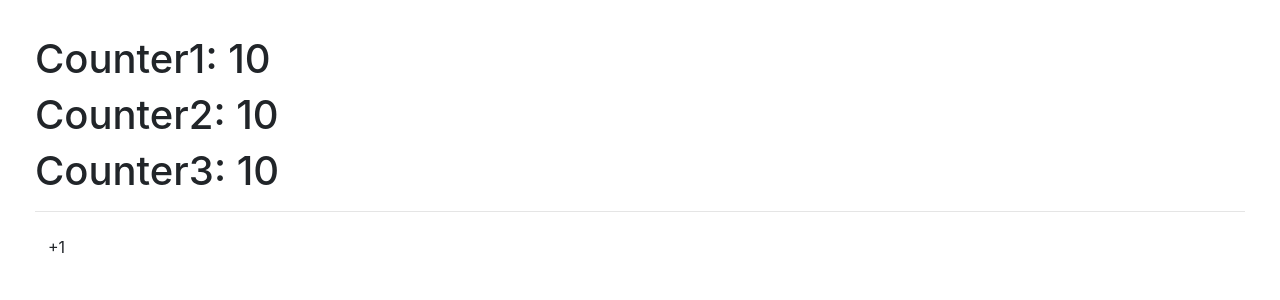
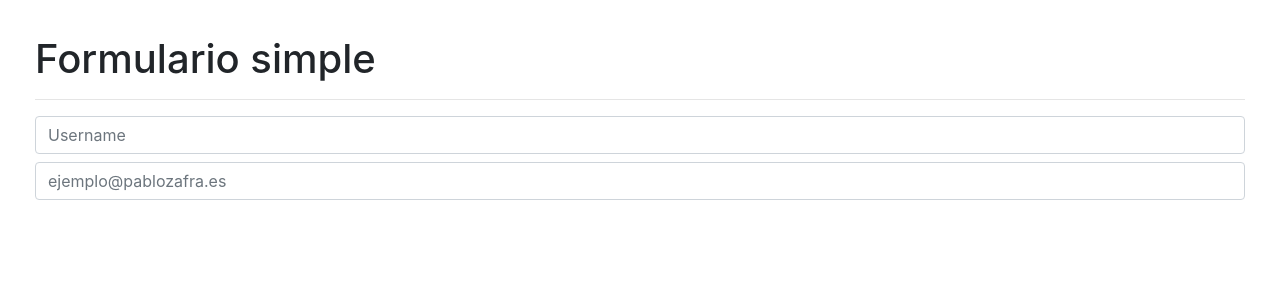
Before and after one commit to pablozafra90/HooksApp, a React (Vite) app: page / in a window 1280 px wide. Shown: the top 300 px of the page. Built offline with nearby package versions, Linux system fonts and the light colour scheme.

Commit message:
vuelta de malaga

```diff
--- a/src/01-useState/CounterApp.jsx
+++ b/src/01-useState/CounterApp.jsx
@@ -6,7 +6,7 @@
         counter1: 10,
         counter2: 10,
         counter3: 10,
-    })
+    });
 
     const { counter1, counter2, counter3 } = state;
 
--- /dev/null
+++ b/src/01-useState/CounterWithCustomHook.jsx
@@ -0,0 +1,17 @@
+import { useCounter } from "../Hooks/useCounter"
+
+export const CounterWithCustomHook = () => {
+
+    const { counter, increment, decrement, reset } = useCounter();
+
+    return (
+        <>
+            <h1>Counterr with Hook: { counter }</h1>
+            <hr/>
+
+            <button onClick={ () => { increment(2) } } className='btn btn-primary'>+1</button>
+            <button onClick={ reset } className='btn btn-primary'>Reset</button>
+            <button onClick={ () => { decrement(2) } } className='btn btn-primary'>-1</button>
+        </>
+    )
+}
--- /dev/null
+++ b/src/02-useEffect/SimpleForm.jsx
@@ -0,0 +1,59 @@
+import { useEffect, useState } from 'react';
+
+export const SimpleForm = () => {
+
+    const [formState, setFormState] = useState({
+        username: '',
+        email: ''
+    })
+
+    const { username, email } = formState;
+
+    const onInputChange = ( { target } ) => {
+        const { name, value } = target;
+        setFormState({
+            ...formState,
+            [ name ]: value,
+        })
+        // console.log( name )
+    }
+
+    useEffect( () => {
+        console.log('useEffect called');
+    },[]);
+
+    useEffect( () => {
+        console.log('username called');
+    },[username]);
+
+    useEffect( () => {
+        console.log('email called');
+    },[email]);
+
+    return (
+        <>
+            <h1>Formulario simple</h1>
+            <hr />
+
+            <input
+                type="text"
+                className="form-control"
+                placeholder="Username"
+                name="username"
+                value={ username }
+                onChange={ onInputChange }
+            />
+
+            <input
+                type="email"
+                className="form-control mt-2"
+                placeholder="ejemplo@pablozafra.es"
+                name="email"
+                value={ email }
+                onChange={ onInputChange }
+            />
+
+            { (username === "kalipo") && <Message />}
+        </>
+  )
+}
--- a/src/main.jsx
+++ b/src/main.jsx
@@ -1,11 +1,13 @@
 import React from 'react';
 import ReactDOM from 'react-dom/client';
 import './style.css';
+import { SimpleForm } from './02-useEffect/SimpleForm';
 //import { HooksApp } from './HooksApp';
-import { CounterApp } from './01-useState/CounterApp';
+// import { CounterApp } from './01-useState/CounterApp';
+// import { CounterWithCustomHook } from './01-useState/CounterWithCustomHook';
 
 ReactDOM.createRoot(document.getElementById('root')).render(
   <React.StrictMode>
-    <CounterApp />
+    <SimpleForm />
   </React.StrictMode>,
 )
```
Also changed, not shown: src/Hooks/useCounter.js (added, +28 -0 lines).
